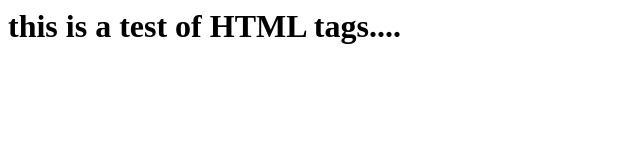
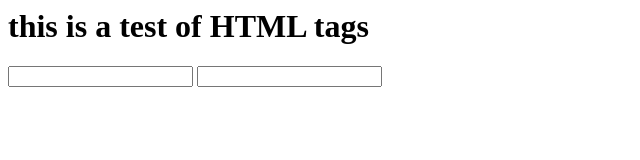
Before and after one commit to rrhh/prueba, a plain HTML site: page index.html in a window 1280 px wide. Shown: the whole page, without its empty margins (0-640 px from the left). Drawn offline with Linux system fonts and the light colour scheme.

Commit message:
AOP: it has a new form for capture the requiremts

```diff
--- a/index.html
+++ b/index.html
@@ -4,7 +4,11 @@
 	</head>
 	<body>
 		<div id="content">
-			<h1>this is a test of HTML tags....</h1>
+			<h1>this is a test of HTML tags</h1>
+			<form action="#" method="post">
+				<input type="text" />
+				<input type="botton" />
+			</form>
 		</div>
 	</body>
 
```
